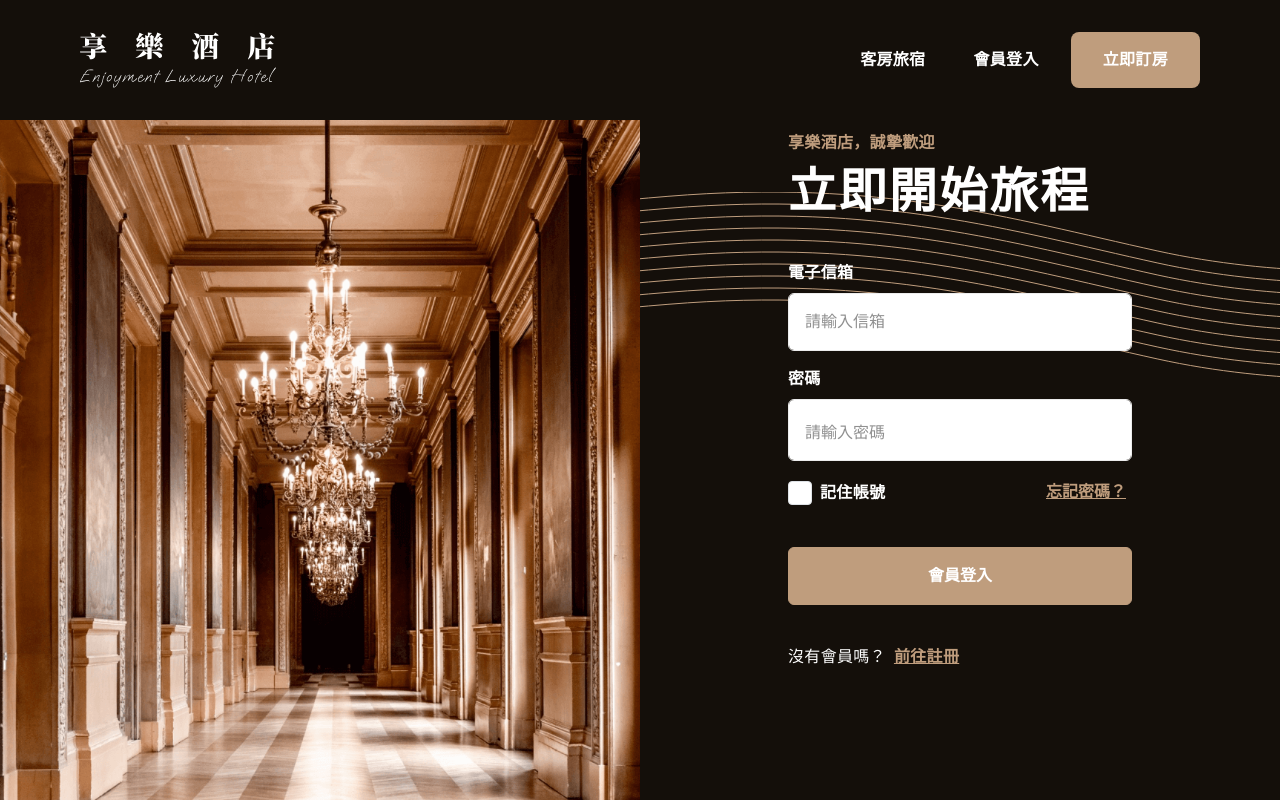
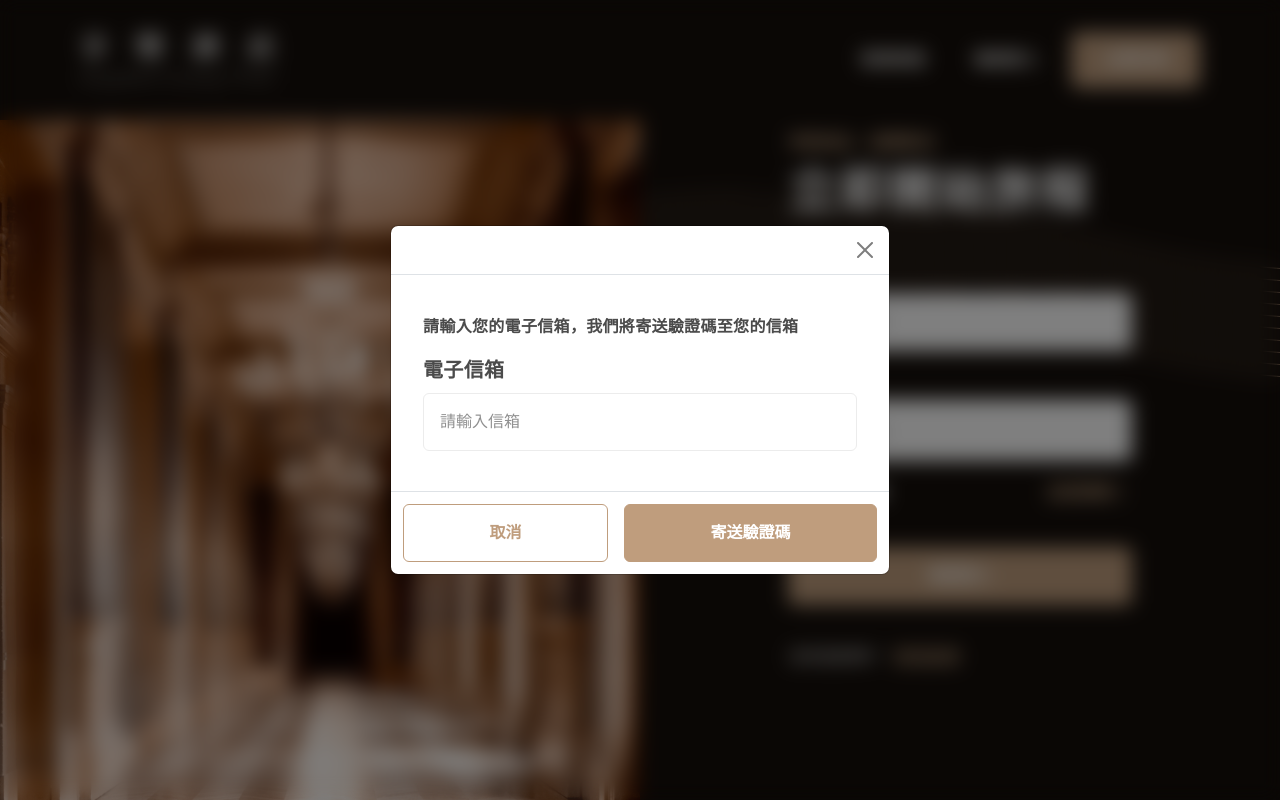
Before and after one commit to lilithchen/nuxt3-2024, a Nuxt app: page /account/login in a window 1280 px wide. Both pictures are taken after a click on the button "忘記密碼？". Shown: the top 800 px of the page. Built offline with nearby package versions, Linux system fonts and the light colour scheme; no server answers.

Commit message:
feat: renew & fix bug

```diff
--- a/components/global/AppHeader.vue
+++ b/components/global/AppHeader.vue
@@ -1,22 +1,17 @@
 <script setup>
+import { Icon } from '@iconify/vue';
 import { storeToRefs } from 'pinia';
 import { useAuthStore } from '@/stores/auth';
+import { useUserStore } from '@/stores/user';
 
 const auth = useAuthStore();
 const { isLogin } = storeToRefs(auth);
 await auth.checkAuth();
 // console.log(isLogin.value);
 
-const userData = ref(null);
-if (isLogin.value) {
-  userData.value = await auth.getUserData();
-  // console.log(userData.value);
-}
-
-import { Icon } from '@iconify/vue';
+const userStore = useUserStore();
 
 const { $bsCollapse, $bsDropdown } = useNuxtApp();
-
 const route = useRoute();
 const transparentBgRoute = ['index', 'rooms'];
 
@@ -77,25 +72,30 @@ onUnmounted(() => {
                 客房旅宿
               </NuxtLink>
             </li>
-            <li v-if="isLogin && userData" class="d-none d-md-block nav-item">
+            <li class="d-none d-md-block nav-item">
               <div class="btn-group">
-                <button type="button" class="nav-link d-flex gap-2 p-4 text-neutral-0" data-bs-toggle="dropdown">
+                <button v-if="isLogin" type="button" class="nav-link d-flex gap-2 p-4 text-neutral-0" data-bs-toggle="dropdown">
                   <Icon class="fs-5" icon="mdi:account-circle-outline" />
-                  <span>{{ userData.result.name }}</span>
+                  <ClientOnly>
+                    <span>{{ userStore.userInfo.name }}</span>
+                  </ClientOnly>
                 </button>
-                <ul class="dropdown-menu py-3 overflow-hidden" style="right: 0; left: auto; border-radius: 20px">
+                <NuxtLink v-else to="/account/login" class="nav-link p-4 text-neutral-0"> 會員登入 </NuxtLink>
+                <ClientOnly>
+                  <ul v-if="isLogin" class="dropdown-menu py-3 overflow-hidden" style="right: 0; left: auto; border-radius: 20px">
                     <li>
-                    <NuxtLink class="dropdown-item px-6 py-4" :to="`/user/${userData.result._id}`">我的帳戶</NuxtLink>
+                      <NuxtLink class="dropdown-item px-6 py-4" :to="`/user/${userStore.userInfo._id}`">我的帳戶</NuxtLink>
                     </li>
                     <li>
                       <a class="dropdown-item px-6 py-4" @click="auth.logout()">登出</a>
                     </li>
                   </ul>
+                </ClientOnly>
               </div>
             </li>
-            <li v-else class="nav-item">
-              <NuxtLink to="/account/login" class="nav-link p-4 text-neutral-0"> 會員登入 </NuxtLink>
-            </li>
+            <!-- <li v-else class="nav-item">
+              <NuxtLink v-else to="/account/login" class="nav-link p-4 text-neutral-0"> 會員登入 </NuxtLink>
+            </li> -->
             <li class="nav-item">
               <NuxtLink
                 :to="{
--- a/pages/account/login.vue
+++ b/pages/account/login.vue
@@ -1,7 +1,11 @@
 <script setup>
 import { useAuthStore } from '@/stores/auth';
 const auth = useAuthStore();
-const route = useRoute();
+const { $bsModal } = useNuxtApp();
+let forgotModal = ref(null);
+onMounted(() => {
+  forgotModal.value = new $bsModal(document.getElementById('forgotPwModal'));
+});
 
 import { useUserStore } from '@/stores/user';
 const userStore = useUserStore();
@@ -13,11 +17,41 @@ const userStore = useUserStore();
 const user = ref({
   email: '',
   password: '',
+  code: '',
+  newPassword: '',
 });
 
 const sendLogin = () => {
   const { email, password } = user.value;
   auth.login({ email, password });
+  user.value.email = '';
+  user.value.password = '';
+};
+
+const showForgotPwCode = ref(false);
+const forgotPw = () => {
+  const { email } = user.value;
+  console.log(email);
+
+  if (!email) {
+    alert('請輸入信箱');
+    return;
+  } else {
+    auth.generateCode({ email });
+    showForgotPwCode.value = true;
+  }
+};
+const clearData = () => {
+  user.value.email = '';
+  user.value.password = '';
+  user.value.code = '';
+  user.value.newPassword = '';
+  showForgotPwCode.value = false;
+};
+const sendNewPassword = () => {
+  const { email, code, newPassword } = user.value;
+  auth.setNewPassword({ email, code, newPassword });
+  forgotModal.value.hide();
 };
 </script>
 
@@ -42,7 +76,9 @@ const sendLogin = () => {
           <input id="remember" class="form-check-input" type="checkbox" value="" />
           <label class="form-check-label fw-bold" for="remember"> 記住帳號 </label>
         </div>
-        <button class="text-primary-100 fw-bold text-decoration-underline bg-transparent border-0" type="button">忘記密碼？</button>
+        <button class="text-primary-100 fw-bold text-decoration-underline bg-transparent border-0" type="button" data-bs-toggle="modal" data-bs-target="#forgotPwModal">
+          忘記密碼？
+        </button>
       </div>
       <button class="btn btn-primary-100 w-100 py-4 text-neutral-0 fw-bold" type="button" @click="sendLogin">會員登入</button>
     </form>
@@ -53,6 +89,44 @@ const sendLogin = () => {
         <span>前往註冊</span>
       </NuxtLink>
     </p>
+
+    <!-- 忘記密碼popup -->
+    <div id="forgotPwModal" class="modal fade" title="忘記密碼" hide-footer>
+      <div class="modal-dialog modal-dialog-centered align-items-end align-items-md-center m-0 mx-md-auto h-100">
+        <div class="modal-content">
+          <div class="modal-header">
+            <button type="button" class="btn-close" data-bs-dismiss="modal" aria-label="Close" @click="clearData" />
+          </div>
+
+          <div class="modal-body mx-4 my-6 text-neutral-80 fs-8 fs-md-6 fw-bold">
+            <div>
+              <p class="fs-8 fs-md-7">請輸入您的電子信箱，我們將寄送驗證碼至您的信箱</p>
+              <label class="mb-2 fw-bold" for="email"> 電子信箱 </label>
+              <input class="form-control p-4 text-neutral-100 fw-medium border-neutral-40" placeholder="請輸入信箱" type="email" v-model="user.email" />
+            </div>
+            <div v-show="showForgotPwCode" :inert="!showForgotPwCode">
+              <label class="my-2 fw-bold" for="code"> 驗證碼 </label>
+              <input class="form-control p-4 text-neutral-100 fw-medium border-neutral-40" placeholder="請輸入驗證碼" type="text" v-model="user.code" />
+
+              <label class="my-2 fw-bold" for="newPassword"> 新密碼 </label>
+              <input class="form-control p-4 text-neutral-100 fw-medium border-neutral-40" placeholder="請輸入新密碼" type="password" v-model="user.newPassword" />
+
+              <p class="mt-2 fs-8 fs-md-7">
+                新密碼需包含至少 8 個字元，並包含至少一個數字、一個大寫字母、一個小寫字母<br />驗證碼將在 5 分鐘後失效<br />若您未收到驗證碼，請檢查垃圾郵件或重新寄送
+              </p>
+            </div>
+          </div>
+
+          <div class="modal-footer d-flex gap-4">
+            <button class="btn btn-outline-primary-100 flex-grow-1 m-0 py-4 fw-bold" style="--bs-btn-hover-color: #fff" type="button" data-bs-dismiss="modal" @click="clearData">
+              取消
+            </button>
+            <button v-show="!showForgotPwCode" class="btn btn-primary-100 flex-grow-1 m-0 py-4 text-white fw-bold" type="button" @click="forgotPw">寄送驗證碼</button>
+            <button v-show="showForgotPwCode" class="btn btn-primary-100 flex-grow-1 m-0 py-4 text-white fw-bold" type="button" @click="sendNewPassword">確認修改</button>
+          </div>
+        </div>
+      </div>
+    </div>
   </div>
 </template>
 
@@ -93,4 +167,25 @@ input::placeholder {
   background-color: #bf9d7d;
   border-color: #bf9d7d;
 }
+
+.modal {
+  backdrop-filter: blur(10px);
+
+  @include media-breakpoint-down(md) {
+    backdrop-filter: none;
+  }
+}
+
+.modal-header {
+  @include media-breakpoint-down(md) {
+    border-bottom: 0 !important;
+  }
+}
+
+.modal-content {
+  @include media-breakpoint-down(md) {
+    border-bottom-left-radius: 0 !important;
+    border-bottom-right-radius: 0 !important;
+  }
+}
 </style>
--- a/pages/account/signup.vue
+++ b/pages/account/signup.vue
@@ -49,7 +49,7 @@ const sendSignup = () => {
       county: address.county,
     },
   };
-  console.log(signupData);
+  // console.log(signupData);
 
   signup.sendSignup(signupData);
 };
--- a/pages/booking/confirmation/[id].vue
+++ b/pages/booking/confirmation/[id].vue
@@ -13,7 +13,7 @@ const { data: orderData, error: orderError } = await useFetch(`https://freyja-l4
     Authorization: `Bearer ${cookie.value}`,
   },
 });
-console.log('orderData: ', orderData.value.result);
+// console.log('orderData: ', orderData.value.result);
 
 const bookingStore = useBookingStore();
 const { preOrderDays, totalPrice } = storeToRefs(bookingStore);
--- a/pages/user/[id].vue
+++ b/pages/user/[id].vue
@@ -1,11 +1,15 @@
 <script setup>
+import { storeToRefs } from 'pinia';
+import { useAuthStore } from '@/stores/auth';
+import { useUserStore } from '@/stores/user';
+
 const route = useRoute();
-import { useAuthStore } from '@/stores/auth';
 const auth = useAuthStore();
-const { checkAuth, getUserData } = auth;
-checkAuth();
-const userData = ref(null);
-userData.value = await getUserData();
+const { isLogin } = storeToRefs(auth);
+await auth.checkAuth();
+
+const userStore = useUserStore();
+// console.log(userStore.userInfo);
 </script>
 
 <template>
@@ -18,7 +22,9 @@ userData.value = await getUserData();
       <div class="container">
         <div class="hero-content d-flex flex-column flex-md-row justify-content-center justify-content-md-start align-items-md-center gap-4 gap-md-6 mx-5 my-10 mx-md-0 my-md-0">
           <img class="avatar" src="@/assets/images/avatar-6.png" alt="avatar" />
-          <h1 class="text-neutral-0 fw-bold">Hello，{{ userData.result.name }}</h1>
+          <h1 class="text-neutral-0 fw-bold">
+            Hello，<span v-if="userStore.userInfo">{{ userStore.userInfo.name }}</span>
+          </h1>
         </div>
       </div>
     </section>
--- a/pages/user/[id]/order.vue
+++ b/pages/user/[id]/order.vue
@@ -6,9 +6,6 @@ import { useAuthStore } from '@/stores/auth';
 const auth = useAuthStore();
 const { isLogin } = storeToRefs(auth);
 await auth.checkAuth();
-
-const userData = ref(null);
-userData.value = await auth.getUserData();
 
 import { useOrdersStore } from '@/stores/orders';
 const ordersStore = useOrdersStore();
--- a/pages/user/[id]/profile.vue
+++ b/pages/user/[id]/profile.vue
@@ -16,17 +16,19 @@ const isEditPassword = ref(false);
 const isEditProfile = ref(false);
 
 const userStore = useUserStore();
+// console.log(userStore.userInfo);
+
 const { confirmPassword } = storeToRefs(userStore);
 
 // 用戶資料 取得預設 & 編輯內容
 const editUserData = ref({
-  userId: userData.value.result?._id,
-  name: userData.value.result?.name,
-  phone: userData.value.result?.phone,
-  birthday: userData.value.result?.birthday,
+  userId: userStore.userInfo._id,
+  name: userStore.userInfo.name,
+  phone: userStore.userInfo.phone,
+  birthday: userStore.userInfo.birthday,
   address: {
-    zipcode: userData.value.result?.address?.zipcode,
-    detail: userData.value.result?.address?.detail,
+    zipcode: userStore.userInfo.address.zipcode,
+    detail: userStore.userInfo.address.detail,
   },
   oldPassword: null,
   newPassword: null,
--- a/stores/auth.js
+++ b/stores/auth.js
@@ -7,14 +7,16 @@ export const useAuthStore = defineStore('auth', () => {
 
   const login = async ({ email, password }) => {
     try {
-      const res = await $fetch('http://localhost:3005/api/v1/user/login', {
+      const res = await $fetch('https://freyja-l47x.onrender.com/api/v1/user/login', {
         method: 'POST',
         body: { email, password },
       });
+      // console.log(res);
+      // console.log(res.token);
+
       cookie.value = res.token;
       isLogin.value = true;
       await router.push('/');
-      window.location.reload();
     } catch (error) {
       console.log(error.response);
     }
@@ -26,7 +28,7 @@ export const useAuthStore = defineStore('auth', () => {
         isLogin.value = false;
         return;
       }
-      const res = await $fetch('http://localhost:3005/api/v1/user/check', {
+      const res = await $fetch('https://freyja-l47x.onrender.com/api/v1/user/check', {
         headers: {
           Authorization: `Bearer ${cookie.value}`,
         },
@@ -44,7 +46,7 @@ export const useAuthStore = defineStore('auth', () => {
 
   const getUserData = async () => {
     try {
-      const res = await $fetch('http://localhost:3005/api/v1/user', {
+      const res = await $fetch('https://freyja-l47x.onrender.com/api/v1/user', {
         headers: {
           Authorization: `Bearer ${cookie.value}`,
         },
@@ -68,11 +70,39 @@ export const useAuthStore = defineStore('auth', () => {
     }
   };
 
+  const generateCode = async (data) => {
+    // console.log(data);
+
+    try {
+      const res = await $fetch('https://freyja-l47x.onrender.com/api/v1/verify/generateEmailCode', {
+        method: 'POST',
+        body: data,
+      });
+      console.log(res.status);
+    } catch (error) {
+      console.log(error.response);
+    }
+  };
+
+  const setNewPassword = async (data) => {
+    try {
+      const res = await $fetch('https://freyja-l47x.onrender.com/api/v1/user/forgot', {
+        method: 'POST',
+        body: data,
+      });
+      console.log(res.status);
+    } catch (error) {
+      console.log(error.response);
+    }
+  };
+
   return {
     isLogin,
     login,
     checkAuth,
     getUserData,
     logout,
+    generateCode,
+    setNewPassword,
   };
 });
--- a/stores/orders.js
+++ b/stores/orders.js
@@ -10,7 +10,7 @@ export const useOrdersStore = defineStore('orders', () => {
 
   const fetchOrders = async () => {
     try {
-      const { data: orderData, error: orderError } = await useFetch('http://localhost:3005/api/v1/orders/', {
+      const { data: orderData, error: orderError } = await useFetch('https://freyja-l47x.onrender.com/api/v1/orders/', {
         headers: {
           Authorization: `Bearer ${cookie.value}`,
         },
@@ -35,7 +35,7 @@ export const useOrdersStore = defineStore('orders', () => {
 
   const cancelOrder = async (orderId) => {
     try {
-      const { data: cancelData, error: cancelError } = await useFetch(`http://localhost:3005/api/v1/orders/${orderId}`, {
+      const { data: cancelData, error: cancelError } = await useFetch(`https://freyja-l47x.onrender.com/api/v1/orders/${orderId}`, {
         method: 'DELETE',
         headers: {
           Authorization: `Bearer ${cookie.value}`,
--- a/stores/signup.js
+++ b/stores/signup.js
@@ -5,12 +5,12 @@ export const useSignupStore = defineStore('signup', () => {
 
   const sendSignup = async (signupData) => {
     try {
-      const res = await $fetch('http://localhost:3005/api/v1/user/signup', {
+      const res = await $fetch('https://freyja-l47x.onrender.com/api/v1/user/signup', {
         method: 'POST',
         body: signupData,
       });
 
-      console.log(res);
+      // console.log(res);
       // console.log(res.token);
       router.replace('/');
     } catch (error) {
--- a/stores/user.js
+++ b/stores/user.js
@@ -11,7 +11,21 @@ export const useUserStore = defineStore('user', () => {
     802: { city: '高雄市', county: '苓雅區' },
   };
 
-  const userInfo = ref(null);
+  const userInfo = ref({});
+  (async () => {
+    try {
+      const res = await $fetch('https://freyja-l47x.onrender.com/api/v1/user', {
+        method: 'GET',
+        headers: { Authorization: `Bearer ${cookie.value}` },
+      });
+      // console.log(res);
+      // console.log(res.result);
+      userInfo.value = res.result;
+      // console.log(userInfo.value);
+    } catch (error) {
+      console.log(error.response);
+    }
+  })();
 
   // 由郵遞區號取得縣市資訊
   const getAddressFromZipcode = (zipcode) => {
@@ -56,12 +70,13 @@ export const useUserStore = defineStore('user', () => {
     // console.log(userData);
 
     try {
-      const res = await $fetch('http://localhost:3005/api/v1/user', {
+      const res = await $fetch('https://freyja-l47x.onrender.com/api/v1/user', {
         method: 'PUT',
         headers: { Authorization: `Bearer ${cookie.value}` },
         body: userData,
       });
-      console.log(res);
+
+      userInfo.value = res.result;
 
       return { success: true, data: res };
     } catch (error) {
```
Lines whose indentation alone changed are shown as unchanged.
